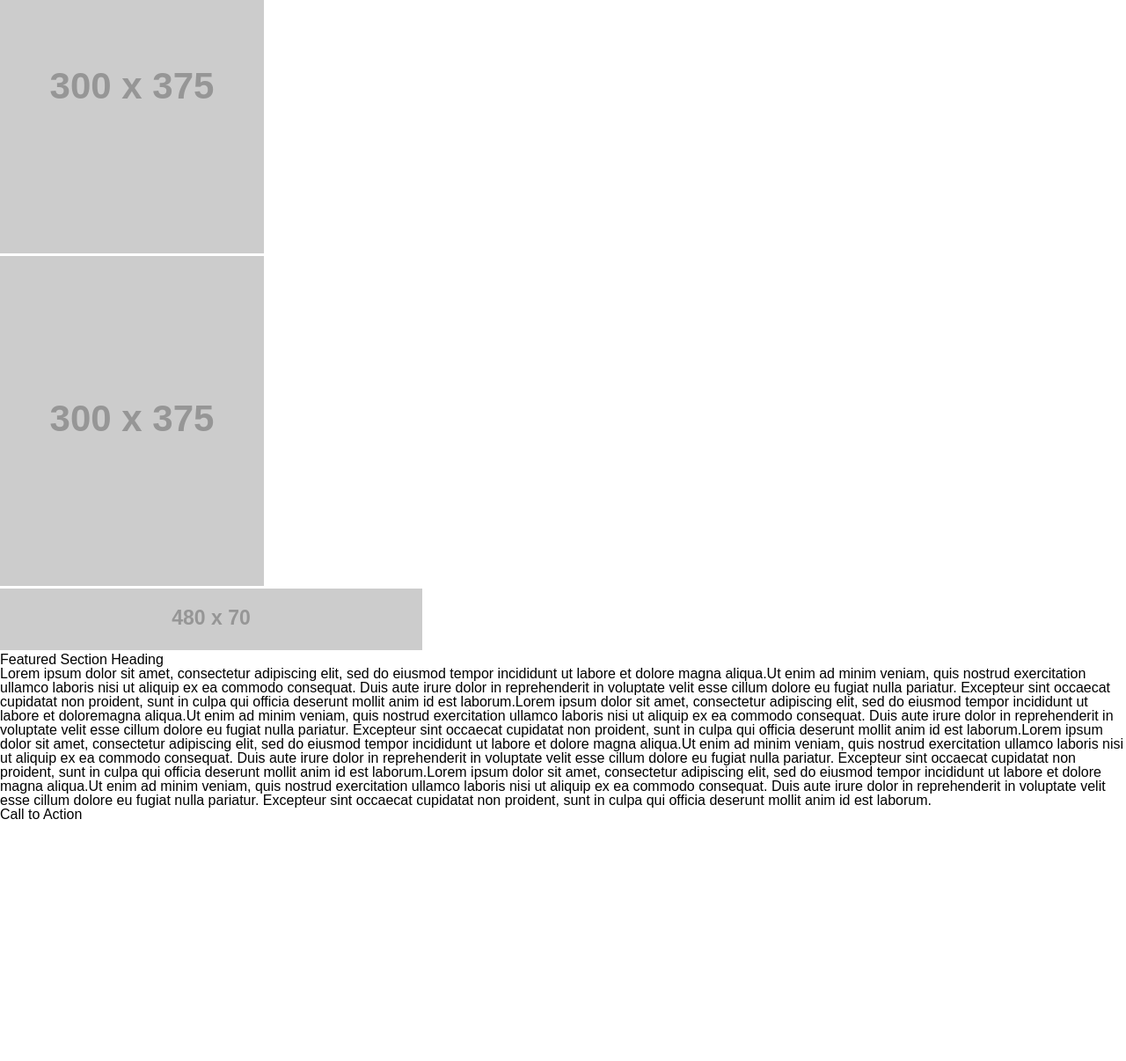
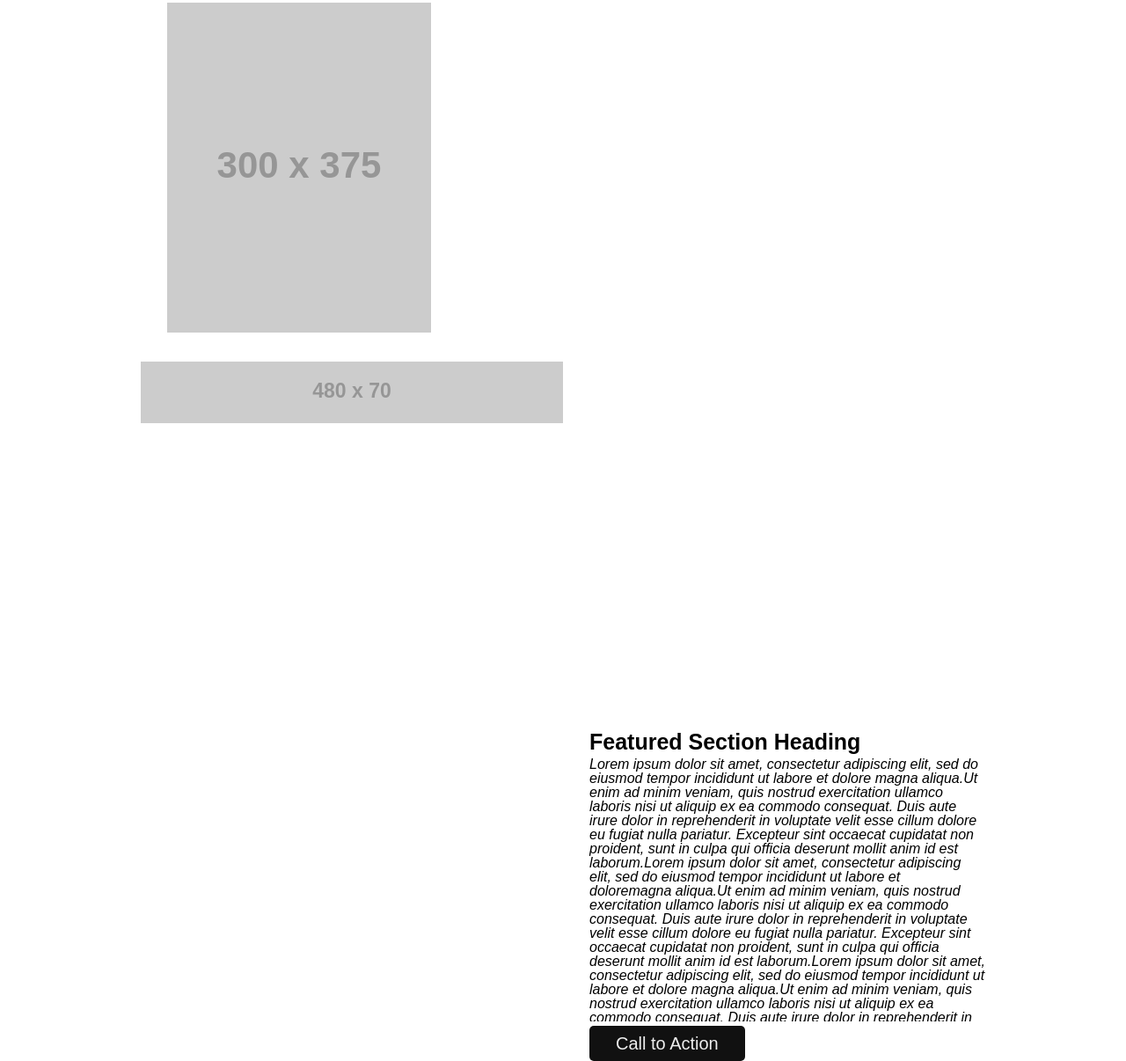
Before and after one commit to CeylinBrooks/wireframe-exercise, a plain HTML site: page index.html in a window 1280 px wide. Shown: the part 1018-2224 px from the top of the page at 88% size. Before the commit the page ends 1952 px from the top, so only its background shows below. Drawn offline with Linux system fonts and the light colour scheme; placeholder pictures from the web are drawn by us.

Commit message:
Wire Frame Exercise

```diff
--- a/css/style.css
+++ b/css/style.css
@@ -8,9 +8,87 @@ body{
 /* header */
 header {
   background-color: #444;
-  height: 100px;
+  /* height: 100px; */
 }
 
+header nav {
+  margin: auto;
+  width: 960px;
+}
+
+header img {
+  float: left;
+  margin-top: 15px;
+}
+
+/* header ul { */
+  /* float: left; */
+/* } */
+
+header li {
+  display: inline;
+  line-height: 100px;
+  margin-left: 30px;
+}
+
+header li:first-child {
+  margin-left: 30px;
+}
+
+nav a {
+  text-decoration: none;
+  color:#aaa;
+
+}
 /* main */
 
+main{
+  margin: auto;
+  width:960px;
+}
+
+img {
+  margin-top: 30px;
+}
+
+main li:first-child {
+  margin-left: 0px;
+}
+
+main li {
+  margin-left: 30px;
+  display: inline-block;
+}
+
+main article {
+  float: right;
+  width: 50%;
+  margin-top: 450px;
+}
+
+main h2 {
+  font-size: 25px;
+  margin-left: 30px;
+  font-weight: bold;
+}
+
+main p {
+  height: 300px;
+  font-style: italic;
+  margin-left: 30px;
+  margin-top: 5px;
+  overflow: auto;
+}
+
+main div {
+  background-color: #111;
+  color: #eee;
+  font-size: 20px;
+  margin-top: 5px;
+  margin-left: 30px;
+  padding: 10px 30px;
+  display: inline-block;
+  border-radius: 5px;
+  cursor: pointer;
+}
 /* footer */
```
